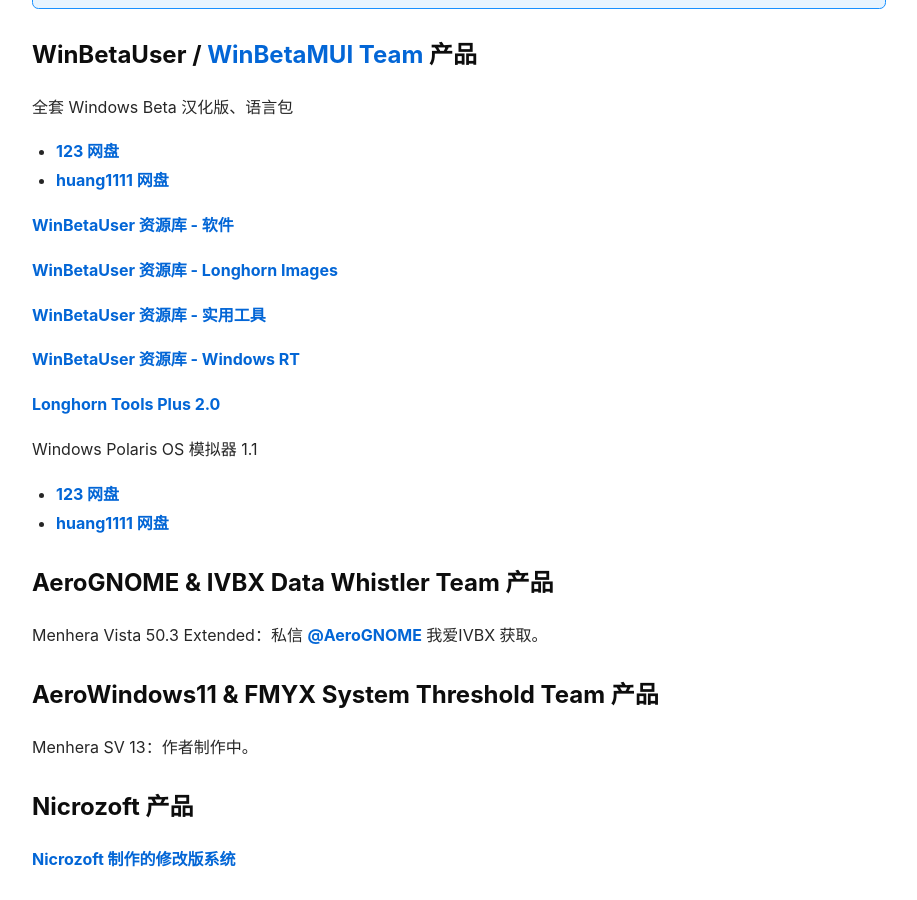
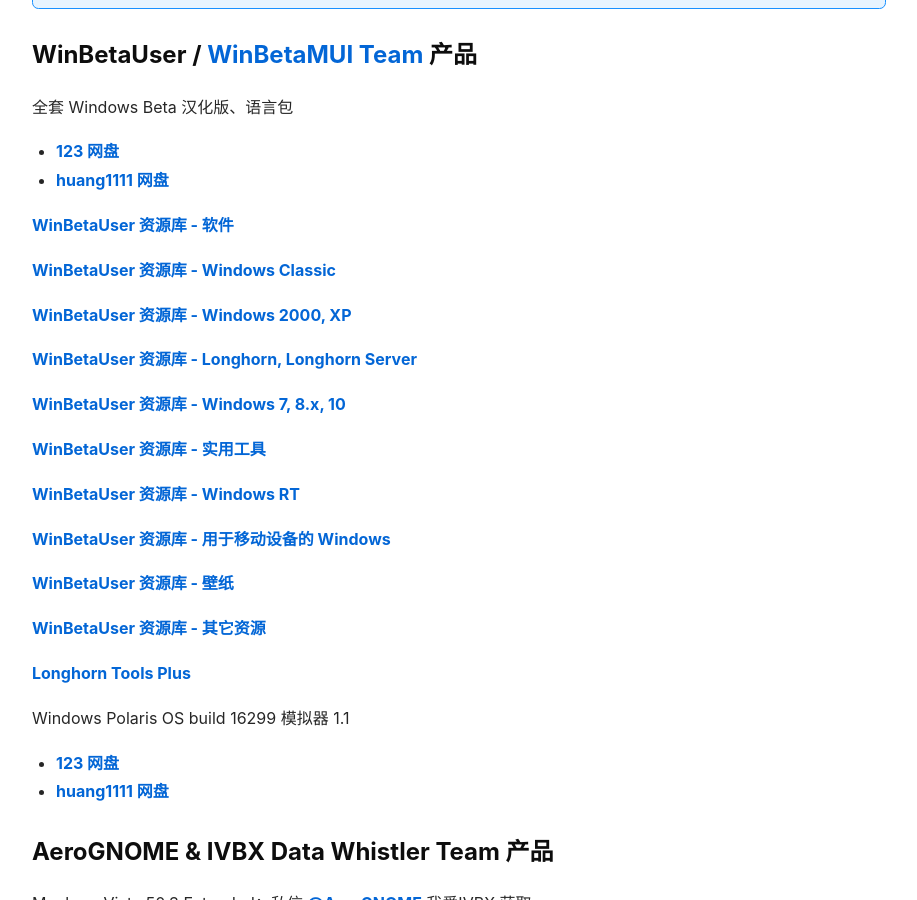
Before and after one commit to orangeZSCB/wbl2.github.io, a Jekyll site: the page built from download.md, in a window 1280 px wide and 900 px high, scrolled down 327 px. Shown: the whole window, without its empty margins (181-1098 px from the left). Built offline with Jekyll 4.4.1, drawn with Linux system fonts in a browser that asks for light colours; nearby versions of some CDN libraries.

Commit message:
添加 12.2

```diff
--- a/download.md
+++ b/download.md
@@ -12,35 +12,43 @@
 
 全套 Windows Beta 汉化版、语言包
 
-- [123 网盘](http://www.123pan.com/s/WbMSVv-NuQxv.html)
-- [huang1111 网盘](http://pan.huang1111.cn/s/ZaVztL)
+- [123 网盘](https://www.123pan.com/s/WbMSVv-NuQxv.html)
+- [huang1111 网盘](https://pan.huang1111.cn/s/ZaVztL)
 
-[WinBetaUser 资源库 - 软件](http://pan.huang1111.cn/s/a78ZCG)
+[WinBetaUser 资源库 - 软件](https://pan.huang1111.cn/s/a78ZCG)
 
-[WinBetaUser 资源库 - Longhorn Images](https://pan.huang1111.cn/s/y8R4s6)
+[WinBetaUser 资源库 - Windows Classic](https://pan.huang1111.cn/s/7yBECg)
 
-[WinBetaUser 资源库 - 实用工具](http://pan.huang1111.cn/s/2kKXsN)
+[WinBetaUser 资源库 - Windows 2000, XP](https://pan.huang1111.cn/s/xExzsV)
 
-[WinBetaUser 资源库 - Windows RT](http://pan.huang1111.cn/s/8zbWHQ)
+[WinBetaUser 资源库 - Longhorn, Longhorn Server](https://pan.huang1111.cn/s/y8R4s6)
 
-[Longhorn Tools Plus 2.0](http://www.123pan.com/s/LQJuVv-XJKNd.html)
+[WinBetaUser 资源库 - Windows 7, 8.x, 10](https://pan.huang1111.cn/s/dEKqTV)
 
-Windows Polaris OS 模拟器 1.1
+[WinBetaUser 资源库 - 实用工具](https://pan.huang1111.cn/s/2kKXsN)
+
+[WinBetaUser 资源库 - Windows RT](https://pan.huang1111.cn/s/8zbWHQ)
+
+[WinBetaUser 资源库 - 用于移动设备的 Windows](https://pan.huang1111.cn/s/zG8gCM)
+
+[WinBetaUser 资源库 - 壁纸](https://pan.huang1111.cn/s/vbEKhE)
+
+[WinBetaUser 资源库 - 其它资源](https://pan.huang1111.cn/s/b7nDiY)
+
+[Longhorn Tools Plus](https://www.123pan.com/s/LQJuVv-XJKNd.html)
+
+Windows Polaris OS build 16299 模拟器 1.1
 
 - [123 网盘](https://www.123pan.com/s/WbMSVv-2vkxv.html)
-- [huang1111 网盘](http://pan.huang1111.cn/s/zG8gCM?path=%2FPolaris OS)
+- [huang1111 网盘](https://pan.huang1111.cn/s/zG8gCM?path=%2FPolaris OS)
 
 ### AeroGNOME & IVBX Data Whistler Team 产品
 
 Menhera Vista 50.3 Extended：私信 [@AeroGNOME](https://space.bilibili.com/515586861) 我爱IVBX 获取。
 
-### AeroWindows11 & FMYX System Threshold Team 产品
-
-Menhera SV 13：作者制作中。
-
 ### Nicrozoft 产品
 
-[Nicrozoft 制作的修改版系统](http://pan.huang1111.cn/s/GmNgFW)
+[Nicrozoft 制作的修改版系统](https://pan.huang1111.cn/s/GmNgFW)
 
 ### 想将你的产品投稿到下载中心？
 
```
Also changed, not shown: _posts/2023-06-09-welcome.md (deleted, +0 -13 lines), _posts/2023-06-10-lh4074mui.md (+2 -1 lines), _posts/2023-06-11-menheravista.md (+4 -4 lines), about.md (+6 -6 lines), index.md (+1 -1 lines), winbetamui.md (+11 -11 lines).
